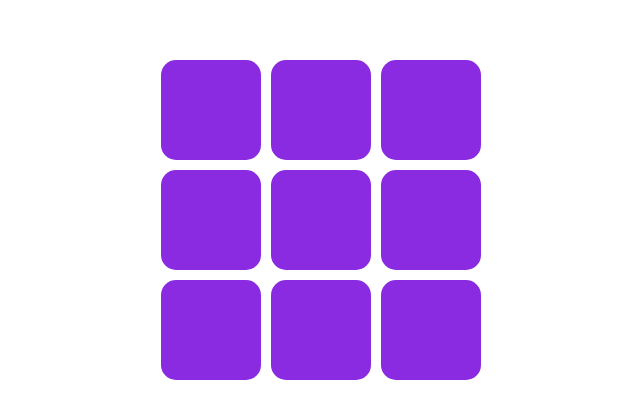
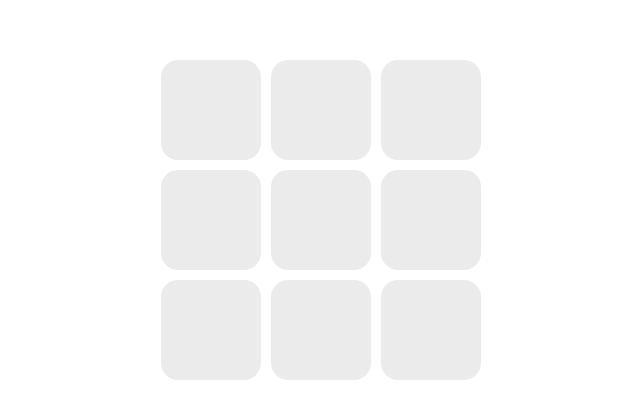
Before and after one commit to SergeyGoesWild/TicTacToe, a React (Vite) app in the folder TicTac/: page / in a window 1280 px wide. Shown: the part 180-598 px from the top of the page, without its empty margins (319-959 px from the left). Built offline with nearby package versions, Linux system fonts and the light colour scheme.

Commit message:
some styling done

```diff
--- a/TicTac/src/styles/CellComponent.style.css
+++ b/TicTac/src/styles/CellComponent.style.css
@@ -3,8 +3,8 @@
   display: flex;
   justify-content: center;
   flex-direction: column;
-  background-color: blueviolet;
+  background-color: rgb(235, 235, 235);
   width: 100px;
   height: 100px;
-  border-radius: 15px;
+  border-radius: 17px;
 }
```
